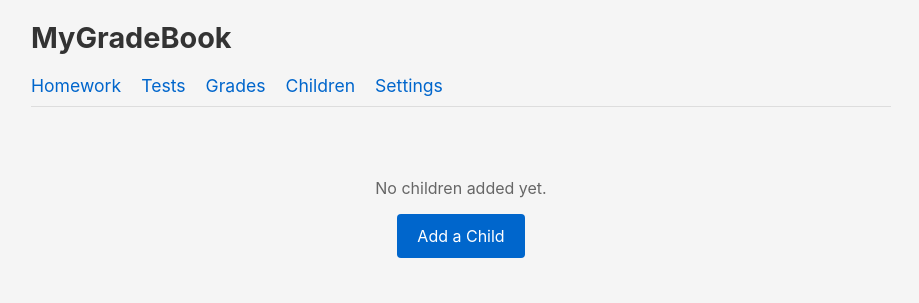
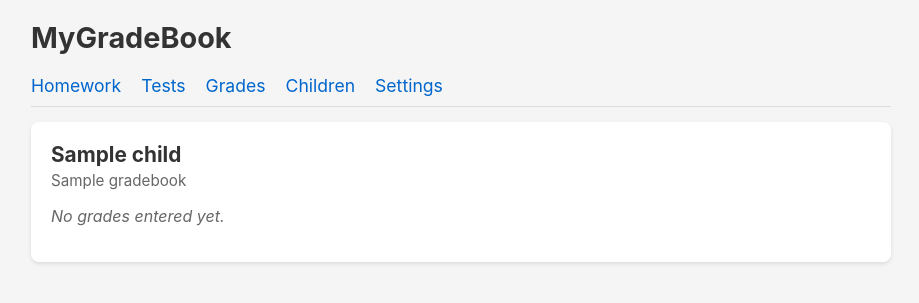
Before and after one commit to danpederson83/MyGradeBook, a Flask app: page /grades in a window 1280 px wide. Shown: the top 303 px of the page, without its empty margins (179-1098 px from the left). Run offline with Flask 3, Linux system fonts and the light colour scheme; tables that the repository leaves empty hold one stand-in row (values such as "Sample post").

Commit message:
Add multi-course support with per-child course management
- Add is_active field to Gradebook model for tracking selected course
- Add routes: set_active_course, add_course, rename_course, delete_course
- Update Settings page with course dropdown, add/rename/delete UI
- Update grade entry and display to use active course per child
- Show course name on Homework, Tests, and Grades pages

Co-Authored-By: Claude Opus 4.5 <noreply@anthropic.com>

```diff
--- a/app.py
+++ b/app.py
@@ -23,6 +23,7 @@ class Gradebook(db.Model):
     child_id = db.Column(db.Integer, db.ForeignKey('child.id'), nullable=False)
     homework_total = db.Column(db.Integer, default=30)
     test_total = db.Column(db.Integer, default=20)
+    is_active = db.Column(db.Boolean, default=False)
     grades = db.relationship('Grade', backref='gradebook', lazy=True, cascade='all, delete-orphan')
 
 
@@ -66,17 +67,29 @@ def get_existing_grades(gradebook_id, label):
     ).order_by(Grade.redo_number.asc()).all()
 
 
+def get_active_gradebook(child_id):
+    """Get the active gradebook for a child, or create default if none exists."""
+    gradebook = Gradebook.query.filter_by(child_id=child_id, is_active=True).first()
+    if not gradebook:
+        # Fall back to first gradebook and make it active
+        gradebook = Gradebook.query.filter_by(child_id=child_id).first()
+        if gradebook:
+            gradebook.is_active = True
+            db.session.commit()
+    return gradebook
+
+
 def build_children_data(grade_type):
     """Build children data for templates."""
     children = Child.query.all()
     children_data = []
     for child in children:
-        math_gradebook = Gradebook.query.filter_by(child_id=child.id, name='Math').first()
-        if math_gradebook:
-            next_num = get_next_number(math_gradebook.id, grade_type)
+        gradebook = get_active_gradebook(child.id)
+        if gradebook:
+            next_num = get_next_number(gradebook.id, grade_type)
             children_data.append({
                 'child': child,
-                'gradebook': math_gradebook,
+                'gradebook': gradebook,
                 'next_num': next_num
             })
     return children_data
@@ -111,9 +124,14 @@ def settings():
     children = Child.query.all()
     children_data = []
     for child in children:
-        gradebook = Gradebook.query.filter_by(child_id=child.id, name='Math').first()
-        if gradebook:
-            children_data.append({'child': child, 'gradebook': gradebook})
+        gradebooks = Gradebook.query.filter_by(child_id=child.id).all()
+        active_gradebook = get_active_gradebook(child.id)
+        if gradebooks:
+            children_data.append({
+                'child': child,
+                'gradebooks': gradebooks,
+                'active_gradebook': active_gradebook
+            })
     return render_template('settings.html', children_data=children_data)
 
 
@@ -229,9 +247,9 @@ def view_grades():
     children = Child.query.all()
     children_data = []
     for child in children:
-        gradebook = Gradebook.query.filter_by(child_id=child.id, name='Math').first()
+        gradebook = get_active_gradebook(child.id)
         if gradebook:
-            # Get all grades grouped by label
+            # Get all grades grouped by label for the active gradebook only
             homework = Grade.query.filter_by(
                 gradebook_id=gradebook.id, grade_type='homework'
             ).order_by(Grade.label, Grade.redo_number).all()
@@ -242,6 +260,7 @@ def view_grades():
 
             children_data.append({
                 'child': child,
+                'gradebook': gradebook,
                 'homework': homework,
                 'tests': tests
             })
@@ -262,8 +281,8 @@ def add_child():
         db.session.add(child)
         db.session.commit()
 
-        # Create default Math gradebook
-        gradebook = Gradebook(name='Math', child_id=child.id)
+        # Create default Math gradebook and set as active
+        gradebook = Gradebook(name='Math', child_id=child.id, is_active=True)
         db.session.add(gradebook)
         db.session.commit()
 
@@ -290,6 +309,66 @@ def update_totals(gradebook_id):
         gradebook.test_total = int(test_total)
 
     db.session.commit()
+    return redirect(url_for('settings'))
+
+
+@app.route('/set_active_course/<int:gradebook_id>', methods=['POST'])
+def set_active_course(gradebook_id):
+    gradebook = Gradebook.query.get_or_404(gradebook_id)
+    # Deactivate all other gradebooks for this child
+    Gradebook.query.filter_by(child_id=gradebook.child_id).update({'is_active': False})
+    # Activate the selected one
+    gradebook.is_active = True
+    db.session.commit()
+    return redirect(url_for('settings'))
+
+
+@app.route('/add_course/<int:child_id>', methods=['POST'])
+def add_course(child_id):
+    child = Child.query.get_or_404(child_id)
+    name = request.form.get('course_name', '').strip()
+    if name:
+        # Check if course already exists for this child
+        existing = Gradebook.query.filter_by(child_id=child_id, name=name).first()
+        if not existing:
+            gradebook = Gradebook(name=name, child_id=child_id, is_active=False)
+            db.session.add(gradebook)
+            db.session.commit()
+    return redirect(url_for('settings'))
+
+
+@app.route('/rename_course/<int:gradebook_id>', methods=['POST'])
+def rename_course(gradebook_id):
+    gradebook = Gradebook.query.get_or_404(gradebook_id)
+    new_name = request.form.get('new_name', '').strip()
+    if new_name:
+        # Check if name already exists for this child
+        existing = Gradebook.query.filter_by(child_id=gradebook.child_id, name=new_name).first()
+        if not existing or existing.id == gradebook_id:
+            gradebook.name = new_name
+            db.session.commit()
+    return redirect(url_for('settings'))
+
+
+@app.route('/delete_course/<int:gradebook_id>', methods=['POST'])
+def delete_course(gradebook_id):
+    gradebook = Gradebook.query.get_or_404(gradebook_id)
+    child_id = gradebook.child_id
+    was_active = gradebook.is_active
+
+    # Don't allow deleting the last course
+    course_count = Gradebook.query.filter_by(child_id=child_id).count()
+    if course_count > 1:
+        db.session.delete(gradebook)
+        db.session.commit()
+
+        # If we deleted the active course, activate another one
+        if was_active:
+            next_gradebook = Gradebook.query.filter_by(child_id=child_id).first()
+            if next_gradebook:
+                next_gradebook.is_active = True
+                db.session.commit()
+
     return redirect(url_for('settings'))
 
 
--- a/templates/base.html
+++ b/templates/base.html
@@ -47,6 +47,11 @@
             font-size: 1.3em;
             font-weight: bold;
             color: #333;
+            margin-bottom: 4px;
+        }
+        .course-name {
+            font-size: 0.95em;
+            color: #666;
             margin-bottom: 12px;
         }
         .grade-entry {
--- a/templates/grades.html
+++ b/templates/grades.html
@@ -5,6 +5,7 @@
     {% for data in children_data %}
     <div class="child-card">
         <div class="child-name">{{ data.child.name }}</div>
+        <div class="course-name">{{ data.gradebook.name }}</div>
 
         {% if data.homework %}
         <div class="grade-section">
--- a/templates/index.html
+++ b/templates/index.html
@@ -5,6 +5,7 @@
     {% for data in children_data %}
     <div class="child-card">
         <div class="child-name">{{ data.child.name }}</div>
+        <div class="course-name">{{ data.gradebook.name }}</div>
 
         {% if success_gradebook == data.gradebook.id|string %}
         <div class="flash-success">{{ success_pct }}% for {{ success_label }}{% if success_redo %} (redo #{{ success_redo }}){% endif %}</div>
--- a/templates/tests.html
+++ b/templates/tests.html
@@ -5,6 +5,7 @@
     {% for data in children_data %}
     <div class="child-card">
         <div class="child-name">{{ data.child.name }}</div>
+        <div class="course-name">{{ data.gradebook.name }}</div>
 
         {% if success_gradebook == data.gradebook.id|string %}
         <div class="flash-success">{{ success_pct }}% for {{ success_label }}{% if success_redo %} (redo #{{ success_redo }}){% endif %}</div>
```
Also changed, not shown: other parts of templates/base.html (+85 -1 lines), templates/settings.html (+57 -13 lines).
